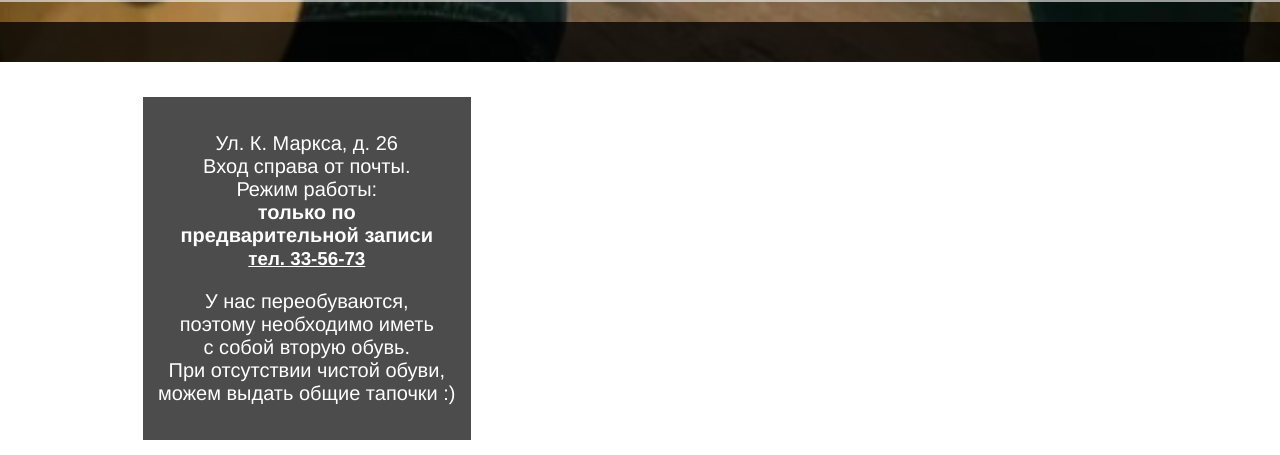
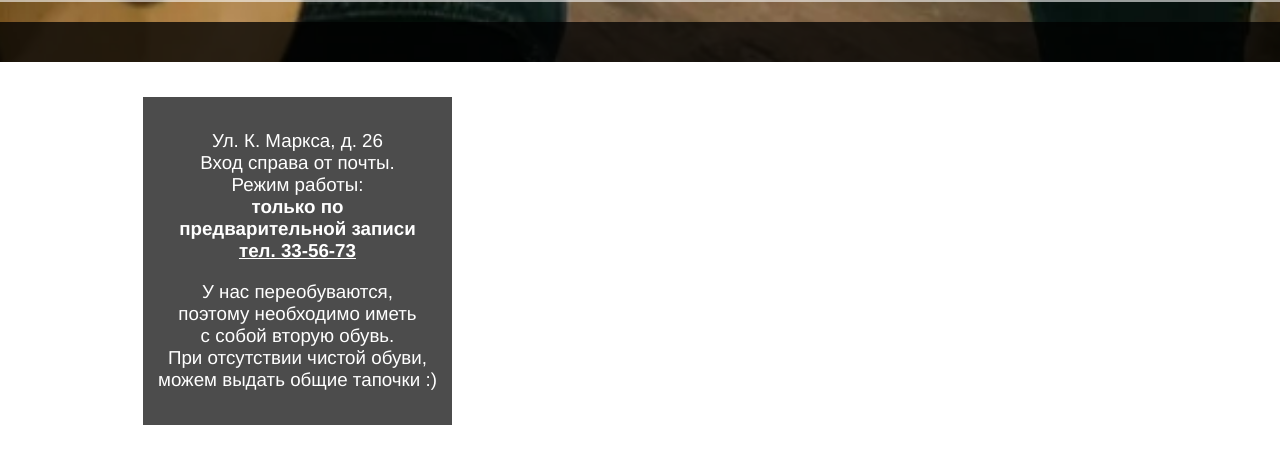
Before and after one commit to soloway73/soloway, a plain HTML site: page index.html in a window 1280 px wide. Shown: the part 2166-2621 px from the top of the page. Drawn offline with Linux system fonts and the light colour scheme; a script that the page names is missing.

Commit message:
adaptive font-size in footer

```diff
--- a/css/style.css
+++ b/css/style.css
@@ -124,6 +124,7 @@ footer {
   text-align: center;
   pointer-events: all;
   white-space: nowrap;
+  font-size: calc(15px + (15 - 10) * ((100vw - 300px) / (1600 - 300)));
 }
 .adress a {
   color: white;
```
